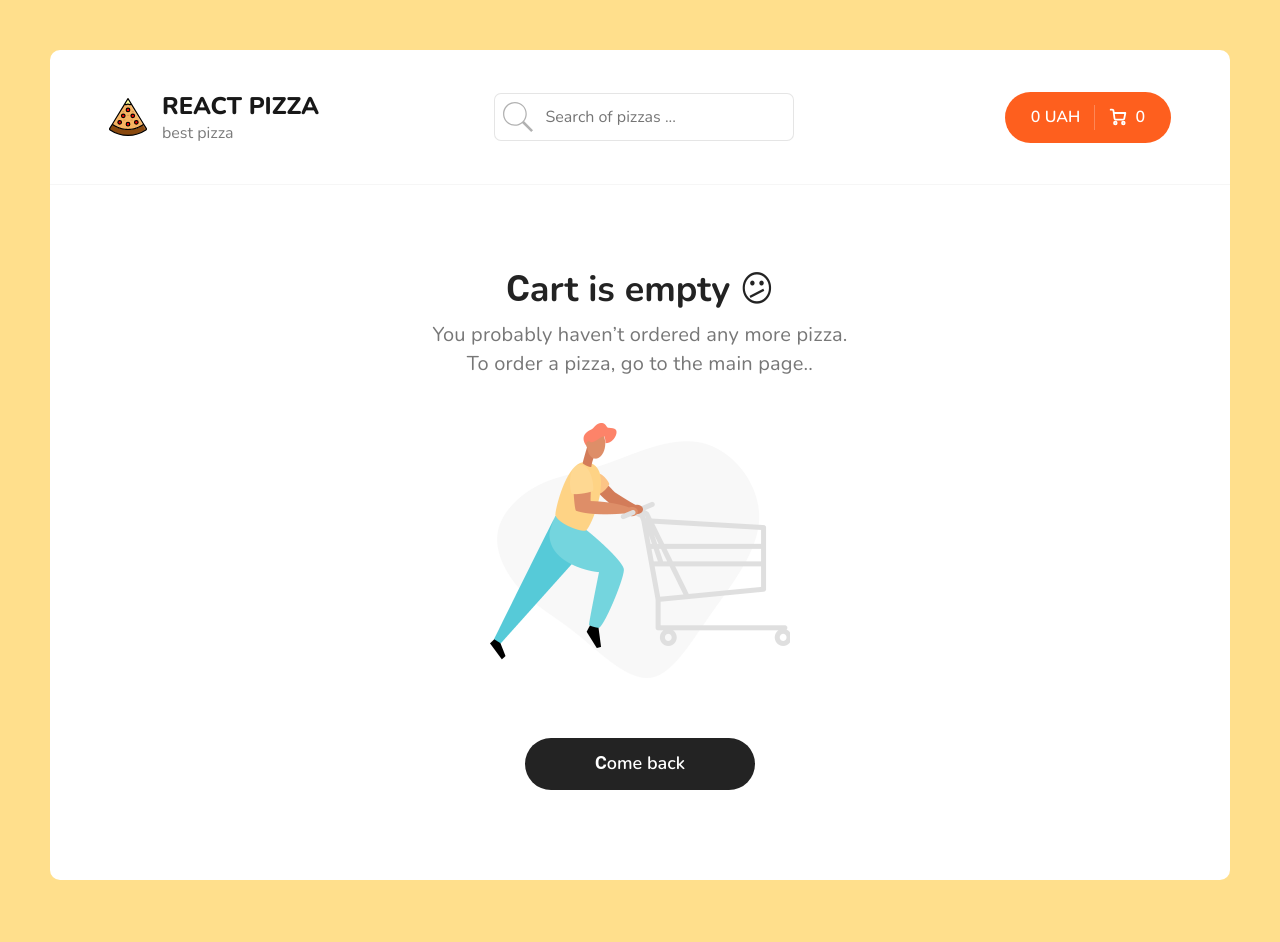
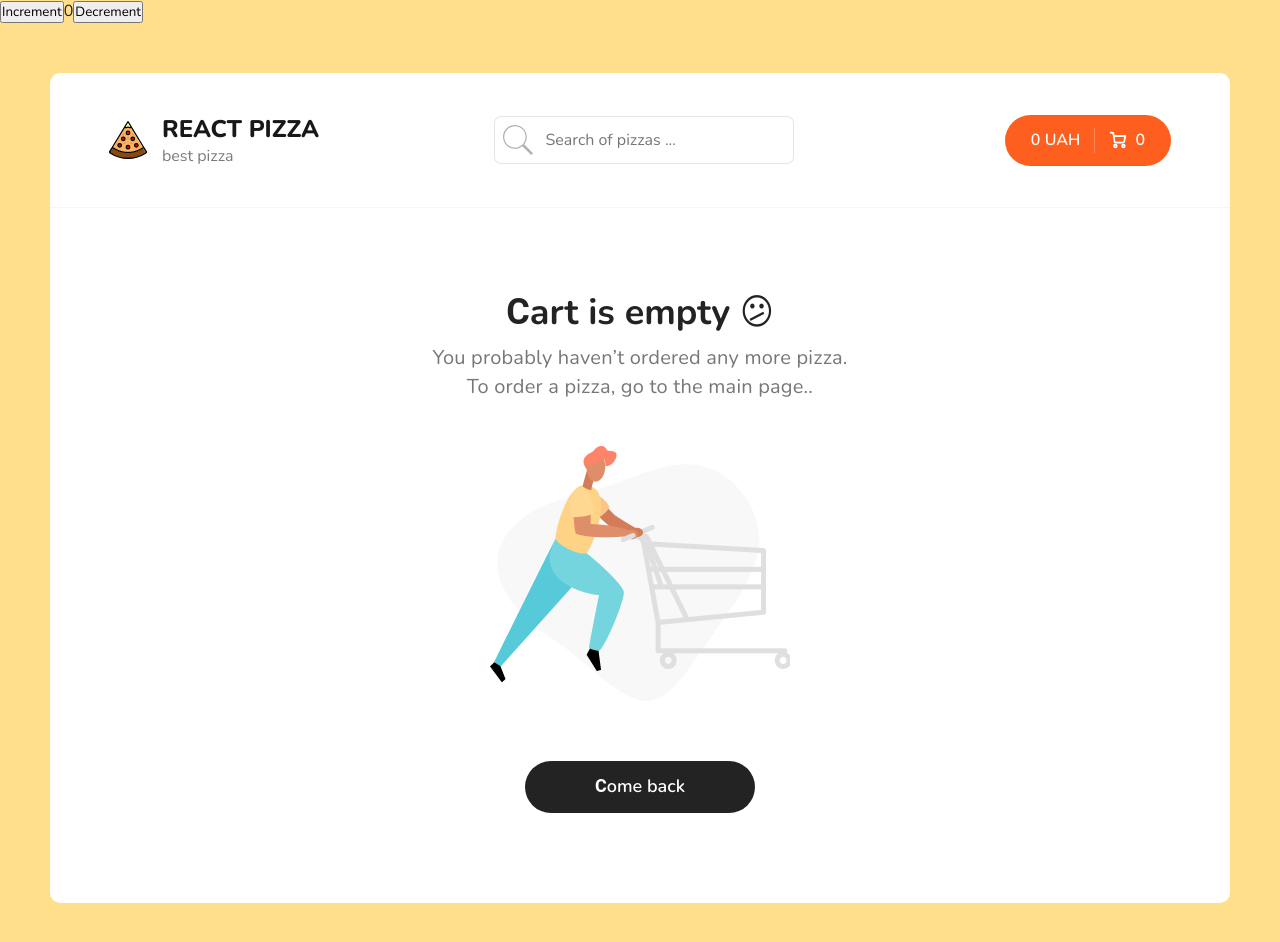
Before and after one commit to ShadePrima/react-pizza, a React (Create React App) app: page /cart in a window 1280 px wide. Shown: the top 942 px of the page. Built offline with nearby package versions, Linux system fonts and the light colour scheme.

Commit message:
count in redux

```diff
--- a/src/App.js
+++ b/src/App.js
@@ -1,29 +1,52 @@
-import React from "react";
-import { Routes, Route } from "react-router-dom";
+import React from 'react';
+import { useDispatch, useSelector } from 'react-redux';
+import { Routes, Route } from 'react-router-dom';
 
-import Header from "./components/Header/Header";
-import Cart from "./pages/Cart";
-import Home from "./pages/Home";
-import NotFound from "./pages/NotFound";
+import Header from './components/Header/Header';
+import Cart from './pages/Cart';
+import Home from './pages/Home';
+import NotFound from './pages/NotFound';
+import { decrement, increment } from './redux/slices/counterSlice';
 
-import "./scss/app.scss";
+import './scss/app.scss';
 
 export const SearchContext = React.createContext();
 
 function App() {
-  const [searchValue, setSearchValue] = React.useState("");
+  const [searchValue, setSearchValue] = React.useState('');
+
+  const count = useSelector((state) => state.count.count);
+  const dispatch = useDispatch();
 
   return (
-    <div className="App">
-      <div className="wrapper">
+    <div className='App'>
+      <div>
+        <div>
+          <button
+            aria-label='Increment value'
+            onClick={() => dispatch(increment())}
+          >
+            Increment
+          </button>
+          <span>{count}</span>
+          <button
+            aria-label='Decrement value'
+            onClick={() => dispatch(decrement())}
+          >
+            Decrement
+          </button>
+        </div>
+      </div>
+
+      <div className='wrapper'>
         <SearchContext.Provider value={{ searchValue, setSearchValue }}>
           <Header />
 
-          <div className="content">
+          <div className='content'>
             <Routes>
-              <Route path="/" element={<Home />} />
-              <Route path="/cart" element={<Cart />} />
-              <Route path="*" element={<NotFound />} />
+              <Route path='/' element={<Home />} />
+              <Route path='/cart' element={<Cart />} />
+              <Route path='*' element={<NotFound />} />
             </Routes>
           </div>
         </SearchContext.Provider>
--- /dev/null
+++ b/src/redux/slices/counterSlice.js
@@ -0,0 +1,25 @@
+import { createSlice } from '@reduxjs/toolkit';
+
+const initialState = {
+  count: 0,
+};
+
+const counterSlice = createSlice({
+  name: 'count',
+  initialState,
+  reducers: {
+    increment: (state, action) => {
+      state.count += 1;
+    },
+    decrement: (state, action) => {
+      state.count -= 1;
+    },
+    incrementByAmount: (state, action) => {
+      state.count = action.payload;
+    },
+  },
+});
+console.log(counterSlice.actions);
+export const { increment, decrement, incrementByAmount } = counterSlice.actions;
+
+export default counterSlice.reducer;
--- a/src/redux/slices/filterSlice.js
+++ b/src/redux/slices/filterSlice.js
@@ -1,16 +1,16 @@
-import { createSlice } from "@reduxjs/toolkit";
+import { createSlice } from '@reduxjs/toolkit';
 
 const initialState = {
   categoryId: 0,
   curentPage: 1,
   sort: {
-    name: "popularity",
-    sortProperty: "rating",
+    name: 'popularity',
+    sortProperty: 'rating',
   },
 };
 
 const filterSlice = createSlice({
-  name: "filters",
+  name: 'filter',
   initialState,
   reducers: {
     setCategoryId(state, action) {
--- a/src/redux/store.js
+++ b/src/redux/store.js
@@ -1,8 +1,9 @@
-import { configureStore } from "@reduxjs/toolkit";
-import filter from "./slices/filterSlice";
-import cart from "./slices/cartSlice";
-import pizza from "./slices/pizzaSlice";
+import { configureStore } from '@reduxjs/toolkit';
+import filter from './slices/filterSlice';
+import cart from './slices/cartSlice';
+import pizza from './slices/pizzaSlice';
+import count from './slices/counterSlice';
 
 export const store = configureStore({
-  reducer: { filter, cart, pizza },
+  reducer: { filter, cart, pizza, count },
 });
```
